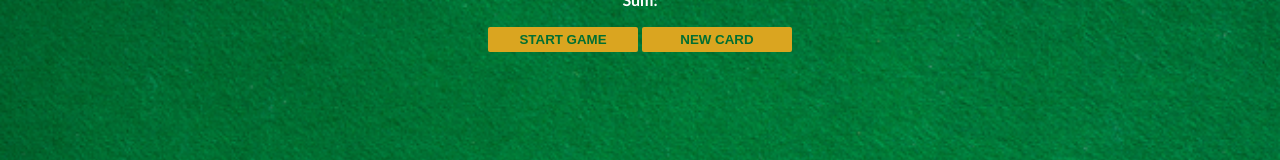
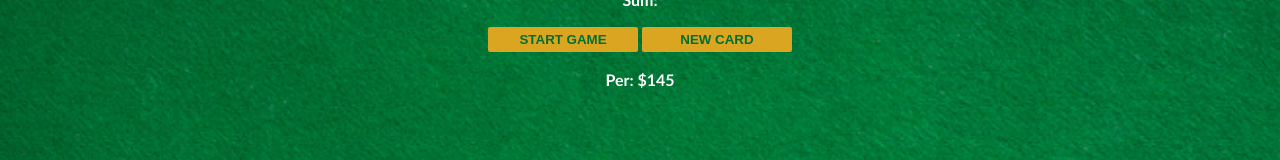
Before and after one commit to tobiillz/Black-jack, a plain HTML site: page index.html in a window 1280 px wide. Shown: the part 162-322 px from the top of the page. Drawn offline with Linux system fonts and the light colour scheme.

Commit message:
add user points

```diff
--- a/index.html
+++ b/index.html
@@ -19,6 +19,7 @@
         <p id="sum-el">Sum:</p>
         <button onclick="startGame()">START GAME</button>
         <button onclick="newCard()">NEW CARD</button>
+        <p id='player-el'>Per: $145</p>
     </main>
     <footer>
 
```
